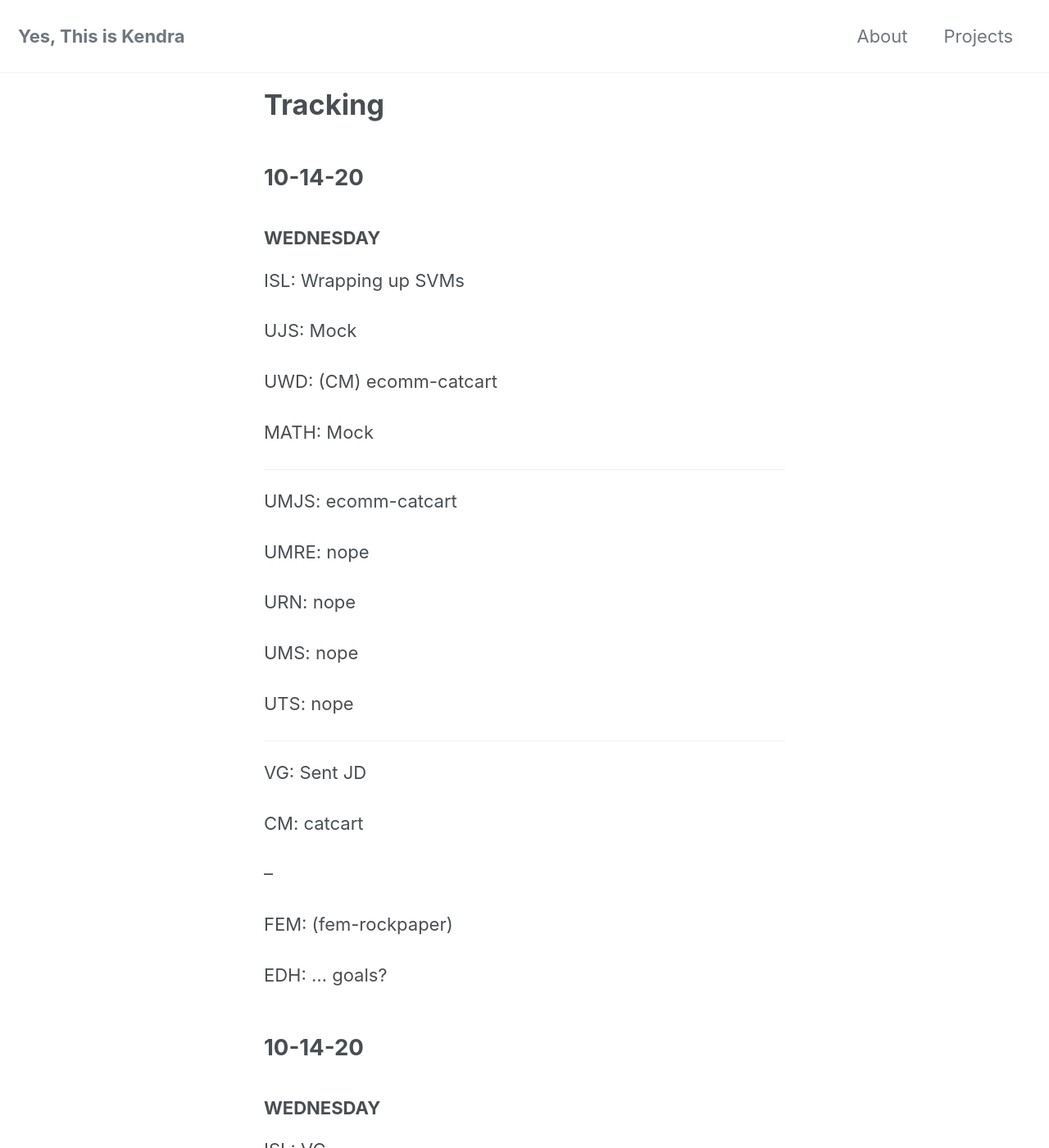
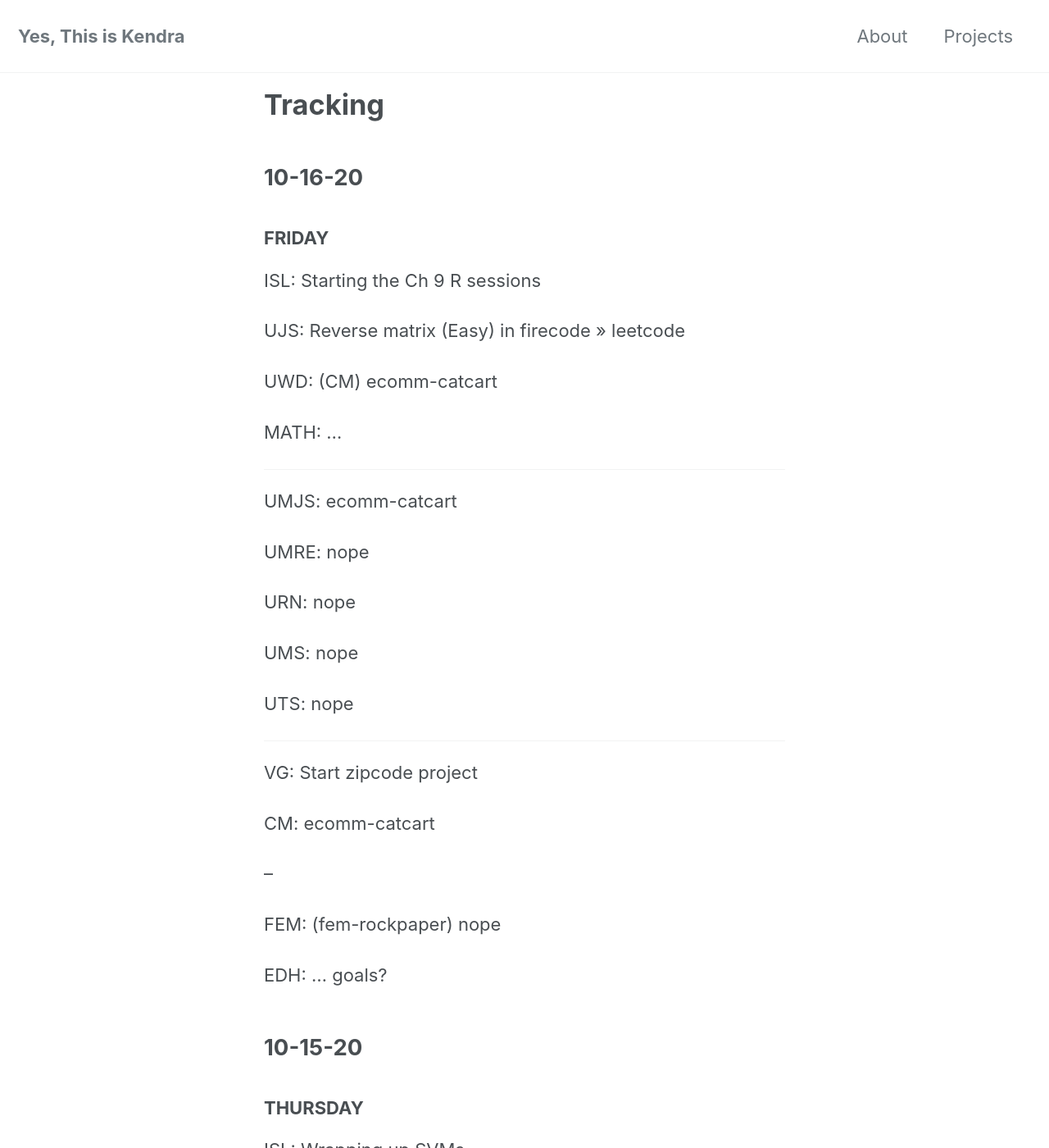
Before and after one commit to yesthisiskendra/yesthisiskendra.github.io, a Jekyll site: the page built from _pages/tracking.md, in a window 1280 px wide and 1400 px high. Shown: the whole window at 82% size. Built offline with Jekyll 4.4.1, drawn with Linux system fonts in a browser that asks for light colours; cached includes are drawn as plain includes; nearby versions of some CDN libraries.

Commit message:
Add tracking

```diff
--- a/_pages/tracking.md
+++ b/_pages/tracking.md
@@ -4,9 +4,45 @@ title: "Tracking"
 permalink: /tracking/
 ---
 
-## 10-14-20
-
-### WEDNESDAY
+## 10-16-20
+
+### FRIDAY
+
+ISL: Starting the Ch 9 R sessions
+
+UJS: Reverse matrix (Easy) in firecode >> leetcode
+
+UWD: (CM) ecomm-catcart
+
+MATH: ...
+
+---
+
+UMJS: ecomm-catcart
+
+UMRE: nope
+
+URN: nope
+
+UMS: nope
+
+UTS: nope
+
+---
+
+VG: Start zipcode project
+
+CM: ecomm-catcart
+
+--
+
+FEM: (fem-rockpaper) nope
+
+EDH: ... goals?
+
+## 10-15-20
+
+### THURSDAY
 
 ISL: Wrapping up SVMs
 
```
